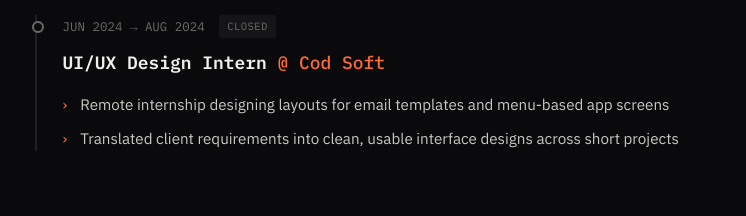
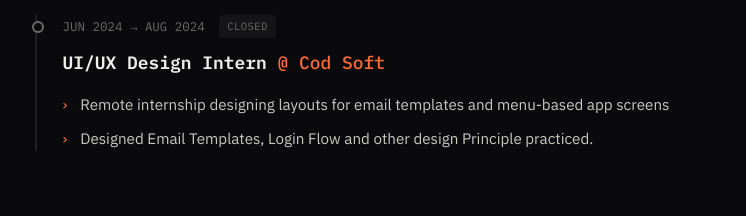
Before and after one commit to hckkakashi/My_Portfolio, a plain HTML site: page index.html in a window 1280 px wide. Shown: the part 2360-2576 px from the top of the page, without its empty margins (395-1141 px from the left). Drawn offline with Linux system fonts and the light colour scheme; animation ran at ten frames a second.

Commit message:
Domain Connected and content changed

```diff
--- a/index.html
+++ b/index.html
@@ -174,7 +174,7 @@
                         <h3>UI/UX Design Intern <span class="at">@ Cod Soft</span></h3>
                         <ul>
                             <li>Remote internship designing layouts for email templates and menu-based app screens</li>
-                            <li>Translated client requirements into clean, usable interface designs across short projects</li>
+                            <li>Designed Email Templates, Login Flow and  other design Principle practiced.</li>
                         </ul>
                     </article>
 
```
